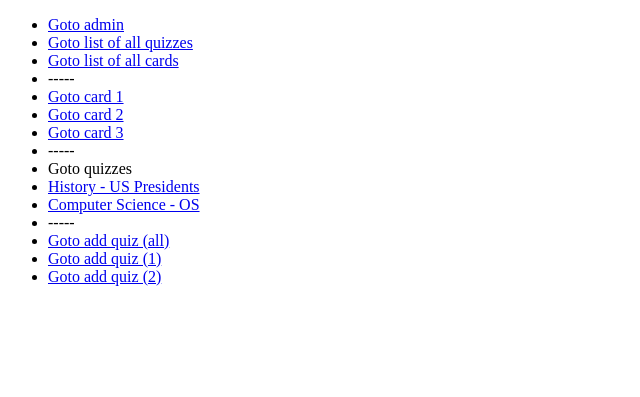
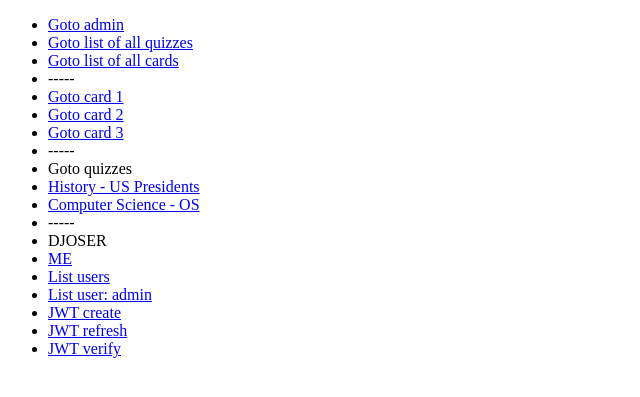
Before and after one commit to ncmcodes/quiz, a Python web app: template backend/quiz/quizAPI/templates/home.html in a window 1280 px wide. Shown: the top 397 px of the page, without its empty margins (0-640 px from the left). Run offline with Jinja, Linux system fonts and the light colour scheme; the template is opened without the code that fills it, so the values that code supplies are empty.

Commit message:
Add djoser and other minor fixes

```diff
--- a/backend/quiz/quiz/urls.py
+++ b/backend/quiz/quiz/urls.py
@@ -5,11 +5,14 @@ URL configuration for quiz project.
 from django.conf import settings
 from django.conf.urls.static import static
 from django.contrib import admin
-from django.urls import path, include
+from django.urls import path, include, re_path
 from quizAPI.views import index
 
 urlpatterns = [
     path("admin/", admin.site.urls),
     path("api/", include("quizAPI.urls")),
     path("", index),
+    # https://djoser.readthedocs.io/en/latest/getting_started.html#available-endpoints
+    re_path(r"^auth/", include("djoser.urls")),
+    re_path(r"^auth/", include("djoser.urls.jwt")),
 ] + static(settings.STATIC_URL, document_root=settings.STATIC_ROOT)
--- a/backend/quiz/quizAPI/serializers.py
+++ b/backend/quiz/quizAPI/serializers.py
@@ -65,7 +65,7 @@ class CardCategorizeSerializer(serializers.ModelSerializer):
 
 
 class SingleCardCategorizeSerializer(serializers.ModelSerializer):
-    quizzes = serializers.CharField()
+    quizzes = serializers.ListField()
 
     class Meta:
         model = models.Quiz
--- a/backend/quiz/quizAPI/templates/home.html
+++ b/backend/quiz/quizAPI/templates/home.html
@@ -19,9 +19,13 @@
     <li><a href="/api/quiz/1">History - US Presidents</a></li>
     <li><a href="/api/quiz/2">Computer Science - OS</a></li>
     <li>-----</li>
-    <li><a href="/api/quiz/add/">Goto add quiz (all)</a></li>
-    <li><a href="/api/quiz/add/?quiz=1">Goto add quiz (1)</a></li>
-    <li><a href="/api/quiz/add/?quiz=2">Goto add quiz (2)</a></li>
+    <li>DJOSER</li>
+    <li><a href="/auth/users/me/">ME</a></li>
+    <li><a href="/auth/users/">List users</a></li>
+    <li><a href="/auth/users/admin">List user: admin</a></li>
+    <li><a href="/auth/jwt/create/">JWT create</a></li>
+    <li><a href="/auth/jwt/refresh/">JWT refresh</a></li>
+    <li><a href="/auth/jwt/verify/">JWT verify</a></li>
   </ul>
   </body>
 </html>
--- a/backend/quiz/quizAPI/urls.py
+++ b/backend/quiz/quizAPI/urls.py
@@ -16,5 +16,4 @@ urlpatterns = [
         views.SingleCardsCategorizeView.as_view(),
         name="cards-categorize-single",
     ),
-    path("quiz/add/", views.QuizAdd.as_view(), name="quiz-add"),
 ]
```
Also changed, not shown: backend/quiz/quiz/settings/base.py (+11 -1 lines), backend/quiz/quizAPI/views.py (+3 -14 lines), README.md, backend/README.md.
